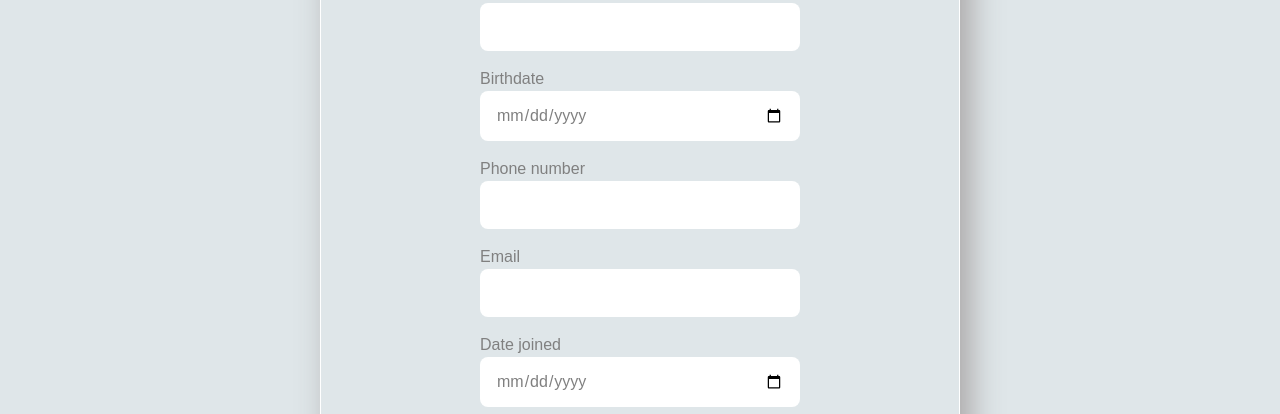
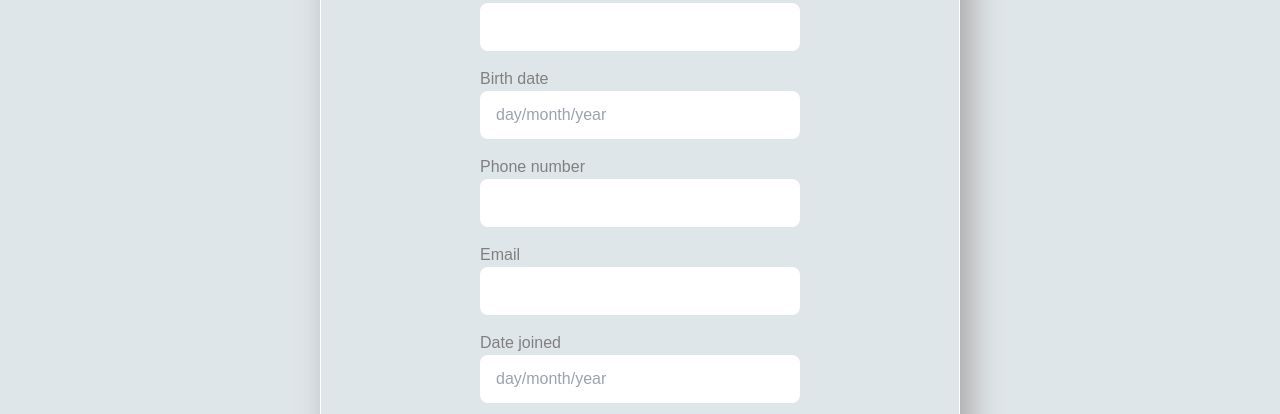
Before and after one commit to Albertdofficial/christ_embassy_auxano, a React (Create React App) app: page /signup in a window 1280 px wide. Shown: the part 386-800 px from the top of the page. Built offline with nearby package versions, Linux system fonts and the light colour scheme; no server answers; the database is empty.

Commit message:
sixth  commit

```diff
--- a/src/components/App.js
+++ b/src/components/App.js
@@ -53,6 +53,7 @@ export default function App() {
         console.log(error);
       });
   }, []);
+  console.log(data);
 
   const resetForm = () => {
     title.current.value = "";
--- a/src/components/Signup.js
+++ b/src/components/Signup.js
@@ -46,8 +46,8 @@ export default function Signup({
 
         <div className="member-detail">
           <label>
-            <span>Birthdate</span>
-            <input type="date" ref={birthDate} required />
+            <span>Birth date</span>
+            <input placeholder="day/month/year" type="text" ref={birthDate} required />
           </label>
         </div>
         <div className="member-detail">
@@ -65,7 +65,7 @@ export default function Signup({
         <div className="member-detail">
           <label>
             <span>Date joined</span>
-            <input type="date" ref={date} />
+            <input placeholder="day/month/year" type="text" ref={date} />
           </label>
         </div>
         <div className="member-detail">
```
